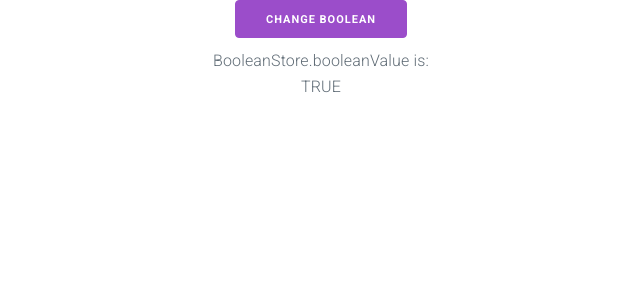
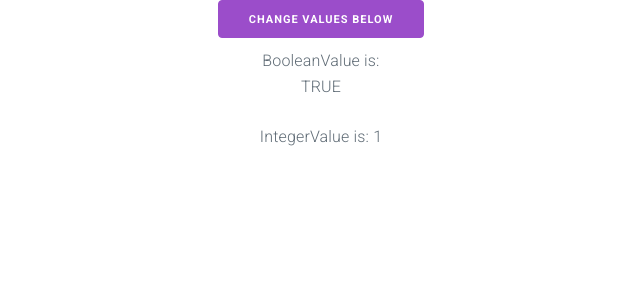
Before and after one commit to codevictory/mobx-minimal-ts-react, a React app: page / in a window 1280 px wide. Shown: the top 300 px of the page, without its empty margins (319-959 px from the left). Built offline with nearby package versions, Linux system fonts and the light colour scheme.

Commit message:
added another storage

```diff
--- a/src/components/BooleanView.tsx
+++ /dev/null
@@ -1,23 +0,0 @@
-import * as React from 'react'
-import { observer } from 'mobx-react'
-import { BooleanStore } from './BooleanStore';
-
-@observer
-class BooleanView extends React.Component<{boolStore: BooleanStore}> {
-    render() {
-        return (
-            <div>
-                <button onClick={this.props.boolStore.changeValue}>Change boolean</button>
-                {
-                    this.props.boolStore.booleanValue ? (
-                    <p>BooleanStore.booleanValue is:<br />TRUE</p>
-                    ) : (
-                        <p>BooleanStore.booleanValue is: <br />FALSE</p>
-                    )
-                }
-            </div>
-        )
-    }
-}
-
-export default BooleanView
--- /dev/null
+++ b/src/components/IntegerStore.tsx
@@ -0,0 +1,14 @@
+import { observable, action } from 'mobx';
+
+export class IntegerStore {
+    @observable integerValue: number;
+
+    constructor() {
+        this.integerValue = 1;
+    }
+
+    @action.bound
+    incrementInteger() {
+        this.integerValue++;
+    }
+}
--- /dev/null
+++ b/src/components/MainView.tsx
@@ -0,0 +1,25 @@
+import * as React from 'react'
+import { observer } from 'mobx-react'
+import { BooleanStore } from './BooleanStore';
+import { IntegerStore } from './IntegerStore';
+
+@observer
+class MainView extends React.Component<{boolStore: BooleanStore, integerStore: IntegerStore}> {
+    render() {
+        return (
+            <div>
+                <button onClick={ () => { this.props.boolStore.changeValue(); this.props.integerStore.incrementInteger(); } }>Change values below</button>
+                {
+                    this.props.boolStore.booleanValue ? (
+                    <p>BooleanValue is:<br />TRUE</p>
+                    ) : (
+                        <p>BooleanValue is: <br />FALSE</p>
+                    )
+                }
+                <p>IntegerValue is: { this.props.integerStore.integerValue }</p>
+            </div>
+        )
+    }
+}
+
+export default MainView
--- a/src/index.tsx
+++ b/src/index.tsx
@@ -1,10 +1,12 @@
 import * as React from "react"
 import * as ReactDOM from "react-dom"
-import BooleanView from "./components/BooleanView"
+import MainView from "./components/MainView"
 import { BooleanStore } from "./components/BooleanStore"
+import { IntegerStore } from "./components/IntegerStore";
 
 const app = document.getElementById("root");
 
 const boolStore = new BooleanStore;
+const integerStore = new IntegerStore;
 
-ReactDOM.render(<BooleanView boolStore={boolStore} />, app)
+ReactDOM.render(<MainView boolStore={boolStore} integerStore={integerStore} />, app)
```
